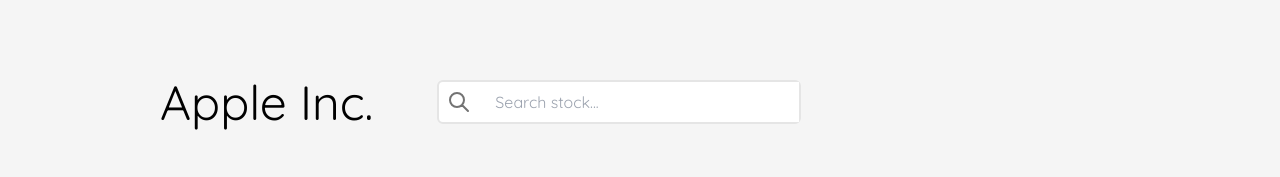
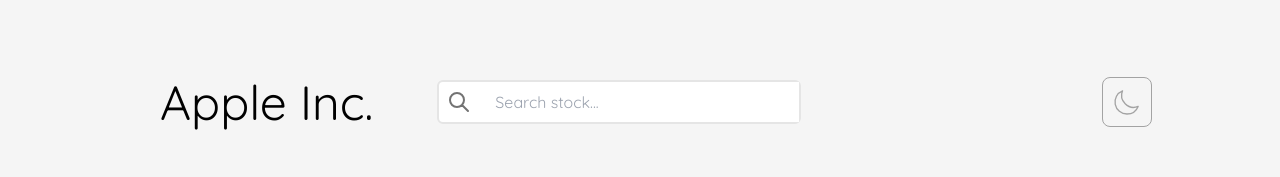
Before and after one commit to smartCoolDev/stock-dashboard-react, a React (Create React App) app: page / in a window 1280 px wide. Shown: the top 177 px of the page. Built offline with nearby package versions, Linux system fonts and the light colour scheme.

Commit message:
added dark theme

```diff
--- a/src/App.js
+++ b/src/App.js
@@ -1,15 +1,25 @@
+import { useState } from "react";
 import "./App.css";
 import Chart from "./components/Chart";
 import Details from "./components/Details";
 import Overview from "./components/Overview";
 import Search from "./components/Search";
+import ThemeIcon from "./components/ThemeIcon";
+import ThemeContext from "./context/ThemeContext";
 
 function App() {
+  const [darkMode, setDarkMode] = useState(false);
   return (
-    <div className="h-screen grid grid-cols-3 grid-rows-5 gap-2 bg-neutral-100 p-8 font-raleway">
+    <ThemeContext.Provider value={{ darkMode, setDarkMode }}>
+      <div
+        className={`h-screen grid grid-cols-3 grid-rows-5 gap-2 bg-neutral-100 p-8 font-raleway ${
+          darkMode ? "bg-gray-900 text-gray-300" : null
+        }`}
+      >
         <div className="col-span-3 flex justify-start items-center px-32">
           <h1 className="text-5xl">Apple Inc.</h1>
           <Search />
+          <ThemeIcon />
         </div>
         <div className="col-span-2 row-span-4 p-2">
           <Chart />
@@ -26,6 +36,7 @@
           <Details />
         </div>
       </div>
+    </ThemeContext.Provider>
   );
 }
 
--- a/src/components/Card.js
+++ b/src/components/Card.js
@@ -1,8 +1,14 @@
-import React from "react";
+import React, { useContext } from "react";
+import ThemeContext from "../context/ThemeContext";
 
 const Card = ({ children }) => {
+  const { darkMode, setDarkMode } = useContext(ThemeContext);
   return (
-    <div className="w-full h-full bg-white border-2 border-neutral-200 rounded-md relative p-8">
+    <div
+      className={`w-full h-full bg-white border-2 border-neutral-200 rounded-md relative p-8 ${
+        darkMode ? "bg-gray-900 border-gray-800" : null
+      }`}
+    >
       {children}
     </div>
   );
--- a/src/components/Chart.js
+++ b/src/components/Chart.js
@@ -1,4 +1,4 @@
-import React, { useState } from "react";
+import React, { useContext, useState } from "react";
 import Button from "./Button";
 import Card from "./Card";
 import {
@@ -10,23 +10,14 @@
   Tooltip,
 } from "recharts";
 import { intradayData } from "../constants/mock";
-import { type } from "@testing-library/user-event/dist/type";
+import ThemeContext from "../context/ThemeContext";
 
 const Chart = () => {
   const chartFilters = ["1D", "1W", "1M", "1Y"];
 
   const [filter, setFilter] = useState("1D");
 
-  const randomData = () => {
-    let data = [];
-    let current = 1000;
-    for (let i = 0; i < 100; i++) {
-      current += Math.random() * 100 - 50;
-      data.push({ time: "11:00 am", value: current });
-    }
-    return data;
-  };
-
+  const { darkMode, setDarkMode } = useContext(ThemeContext);
   const formatData = () => {
     let data = [];
     Object.entries(intradayData["Time Series (5min)"]).forEach((item) => {
@@ -58,10 +49,14 @@
             <linearGradient id="chartColor" x1="0" y1="0" x2="0" y2="1">
               <stop
                 offset="5%"
-                stopColor="rgb(199 210 254)"
+                stopColor={darkMode ? "#312e81" : "rgb(199 210 254)"}
                 stopOpacity={0.8}
               />
-              <stop offset="95%" stopColor="rgb(199 210 254)" stopOpacity={0} />
+              <stop
+                offset="95%"
+                stopColor={darkMode ? "#312e81" : "rgb(199 210 254)"}
+                stopOpacity={0}
+              />
             </linearGradient>
           </defs>
           <Tooltip />
--- /dev/null
+++ b/src/components/ThemeIcon.js
@@ -0,0 +1,35 @@
+import React, { useContext } from "react";
+import ThemeContext from "../context/ThemeContext";
+
+const ThemeIcon = () => {
+  const { darkMode, setDarkMode } = useContext(ThemeContext);
+
+  const toggleDarkMode = () => {
+    setDarkMode(!darkMode);
+    console.log(darkMode);
+  };
+
+  return (
+    <button
+      onClick={toggleDarkMode}
+      className="rounded-lg border-1 border-neutral-400 p-2 absolute right-32"
+    >
+      <svg
+        xmlns="http://www.w3.org/2000/svg"
+        className="h-8 w-8 cursor-pointer"
+        fill="none"
+        viewBox="0 0 24 24"
+        stroke="rgb(163 163 163)"
+      >
+        <path
+          strokeLinecap="round"
+          strokeLinejoin="round"
+          strokeWidth={1}
+          d="M20.354 15.354A9 9 0 018.646 3.646 9.003 9.003 0 0012 21a9.003 9.003 0 008.354-5.646z"
+        />
+      </svg>
+    </button>
+  );
+};
+
+export default ThemeIcon;
--- /dev/null
+++ b/src/context/ThemeContext.js
@@ -0,0 +1,5 @@
+import React from "react";
+
+const ThemeContext = React.createContext();
+
+export default ThemeContext;
```
Lines whose indentation alone changed are shown as unchanged.
